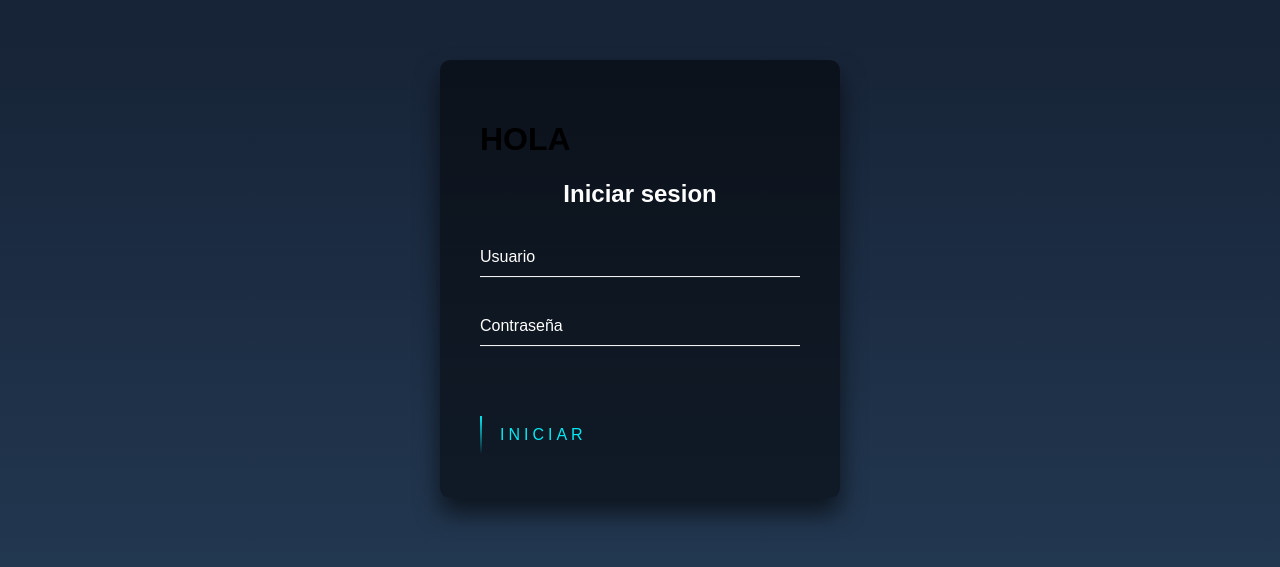
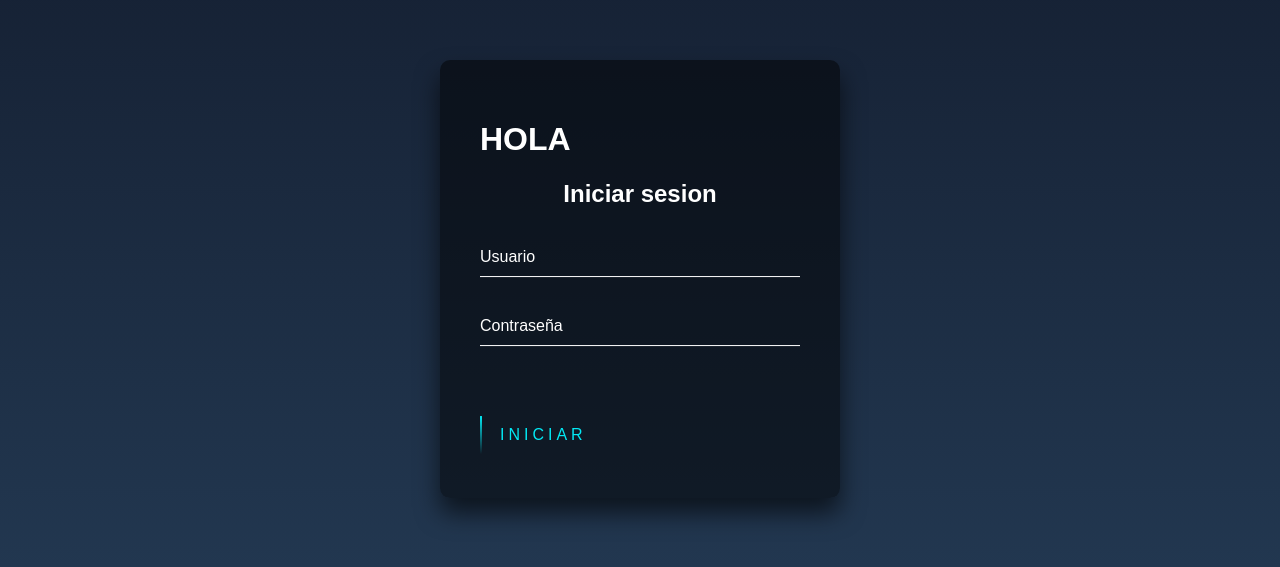
Before and after one commit to Jhordan3010/Jhordan3010.github.io, a plain HTML site: page index.html in a window 1280 px wide. Shown: the part 121-688 px from the top of the page. Drawn offline with Linux system fonts and the light colour scheme.

Commit message:
Update InicioSesion.css

```diff
--- a/InicioSesion.css
+++ b/InicioSesion.css
@@ -9,7 +9,7 @@ html {
   }
  h1{
   position:center;
-  color: withe;
+  color: #fff;
 }
   .login-box {
     position: absolute;
```
